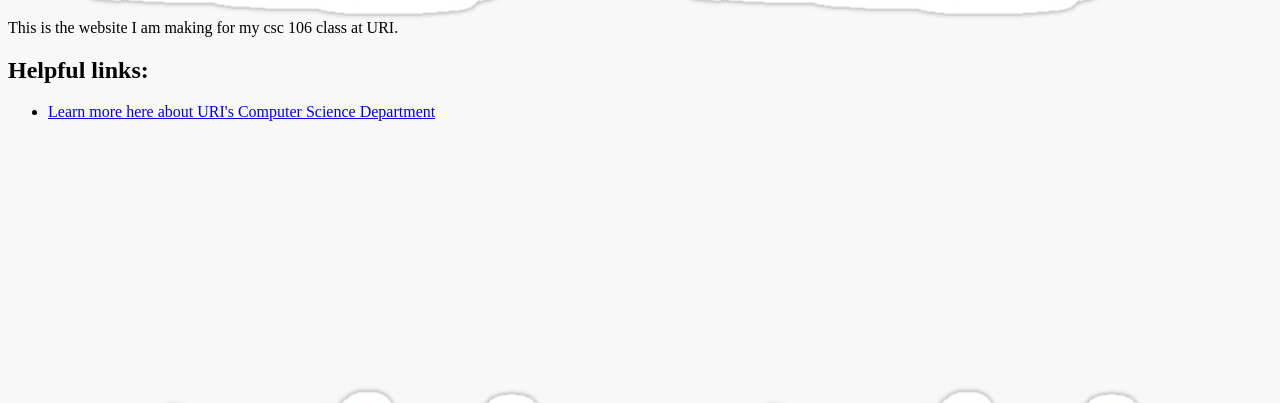
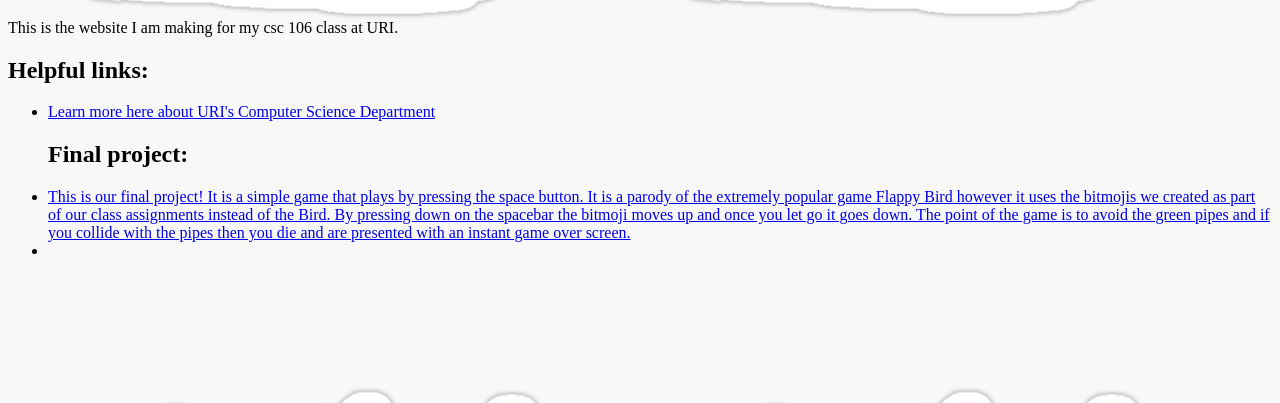
Before and after one commit to naksanov/naksanov.github.io, a plain HTML site: page index.html in a window 1280 px wide. Shown: the part 397-800 px from the top of the page. Drawn offline with Linux system fonts and the light colour scheme; files whose address does not match are found by name.

Commit message:
Update index.html

```diff
--- a/index.html
+++ b/index.html
@@ -24,6 +24,8 @@ This is the website I am making for my csc 106 class at URI.
 <h2>Helpful links:</h2>
 <ul>
     <li> <a target="blank" href="https://web.uri.edu/cs/academics/computer-science/">Learn more here about URI's Computer Science Department</a></li></a>
+<h2>Final project:</h2>
+<li> <a href="https://www.khanacademy.org/computer-programming/final-project-test-code/5261019395178496"> This is our final project! It is a simple game that plays by pressing the space button. It is a parody of the extremely popular game Flappy Bird however it uses the bitmojis we created as part of our class assignments instead of the Bird. By pressing down on the spacebar the bitmoji moves up and once you let go it goes down. The point of the game is to avoid the green pipes and if you collide with the pipes then you die and are presented with an instant game over screen.</a><li></a>
 </ul>
 </body>
 </html>
```
